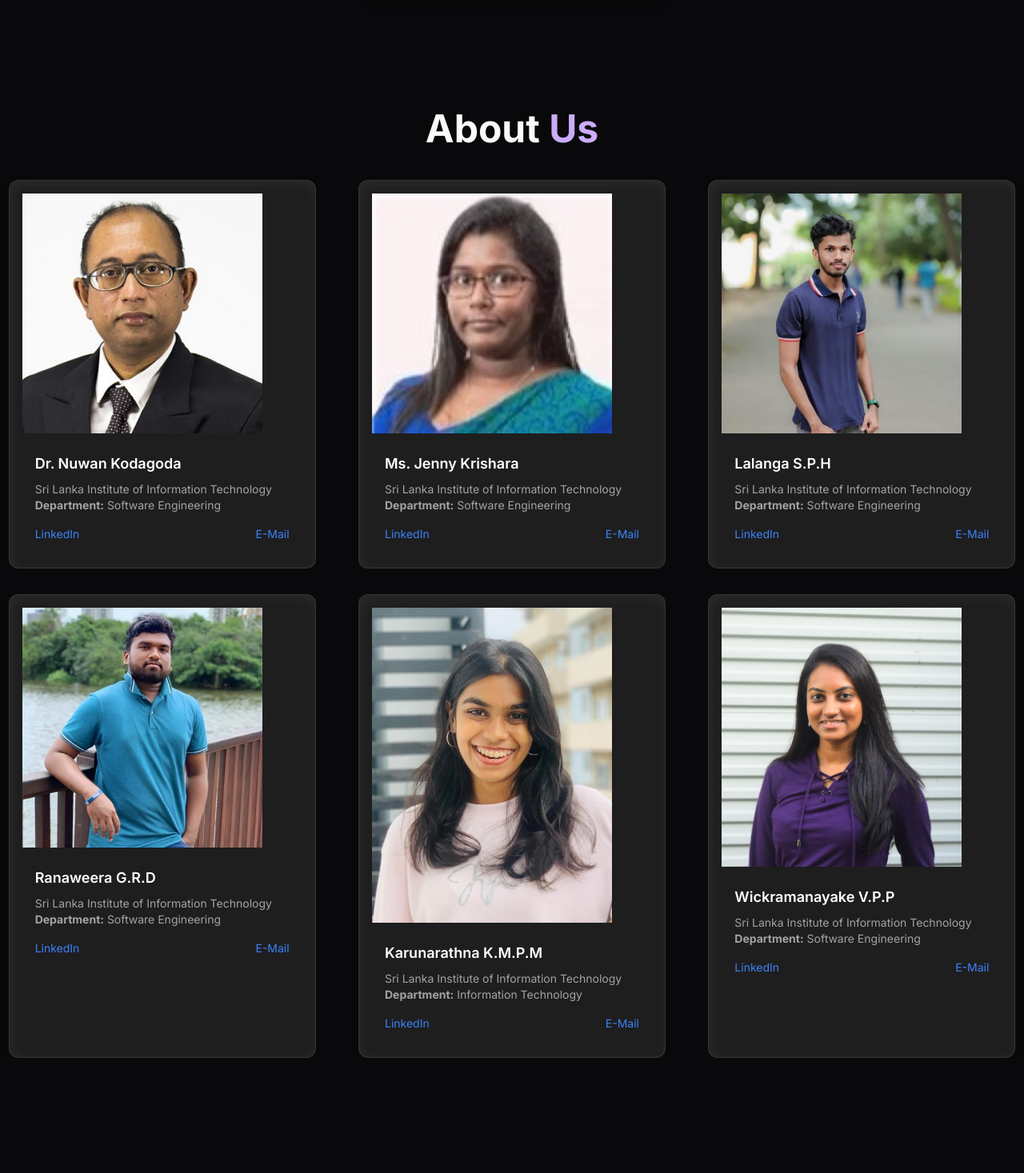
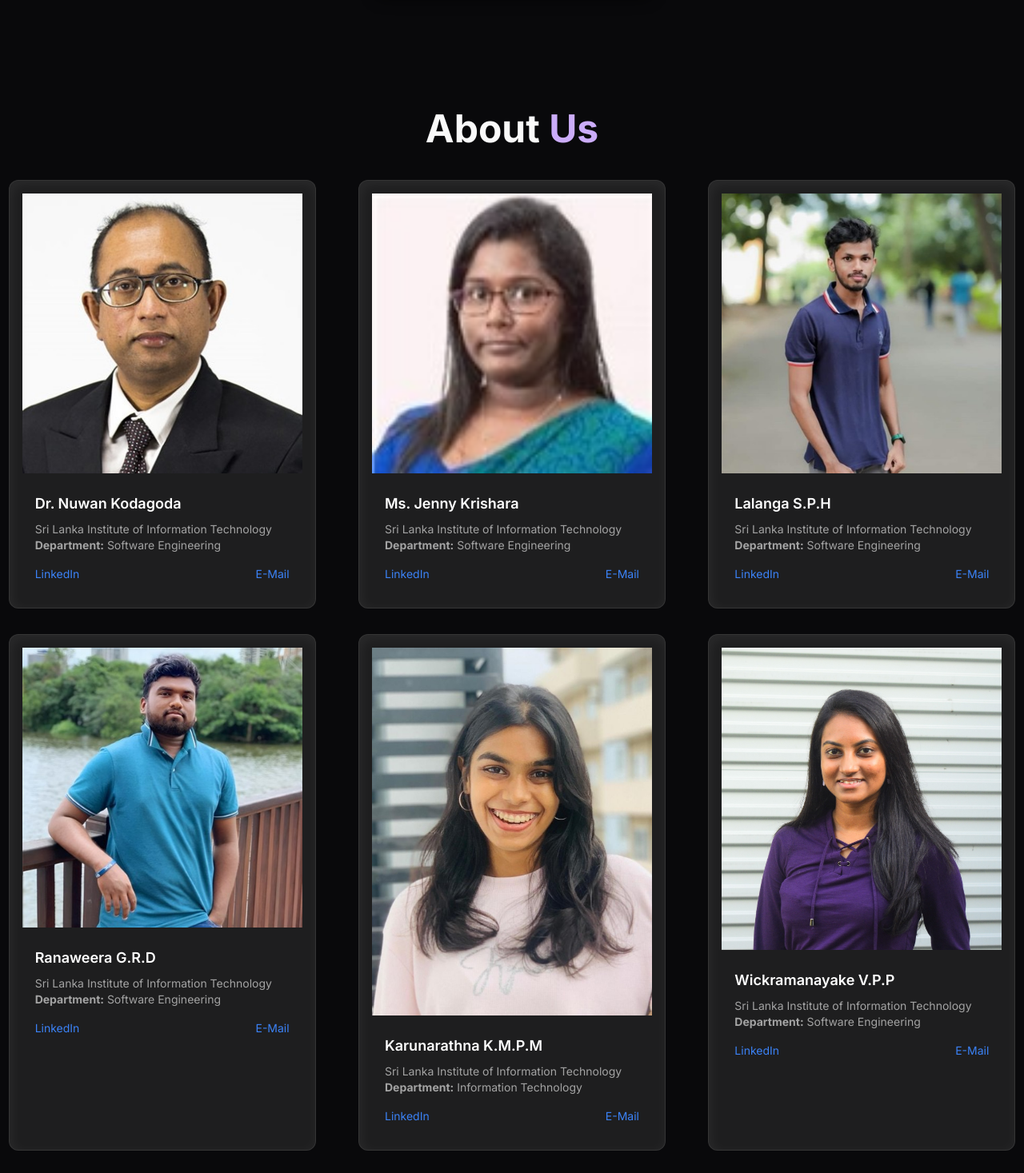
Before and after one commit to IT21049590/IDG-Static-Web, a Next.js app: page /IDG-Static-Web/ in a window 1280 px wide. Shown: the part 9513-10980 px from the top of the page at 80% size. Built offline with nearby package versions, Linux system fonts and the light colour scheme.

Commit message:
css change

```diff
--- a/app/components/AboutUs.tsx
+++ b/app/components/AboutUs.tsx
@@ -10,7 +10,7 @@ const AboutUs = () => {
 
             <div className="grid grid-cols-1 gap-8 sm:grid-cols-2 lg:grid-cols-3 mt-10">
                 <Card>
-                    <img src="/IDG-Static-Web/NuwanSir.JPG" alt="Team Member" width="300" height="200" />
+                    <img src="/IDG-Static-Web/NuwanSir.JPG" alt="Team Member" width="500" height="200" />
                     <div className="p-4">
                         <CardTitle>Dr. Nuwan Kodagoda</CardTitle>
                         <CardDescription>
@@ -25,7 +25,7 @@ const AboutUs = () => {
                 </Card>
                 <Card>
 
-                    <img src="/IDG-Static-Web/JennyMiss.JPG" alt="Team Member" width="300" height="200" />
+                    <img src="/IDG-Static-Web/JennyMiss.JPG" alt="Team Member" width="500" height="200" />
                     <div className="p-4">
                         <CardTitle>Ms. Jenny Krishara</CardTitle>
                         <CardDescription>
@@ -39,7 +39,7 @@ const AboutUs = () => {
                     </div>
                 </Card>
                 <Card>
-                    <img src="/IDG-Static-Web/Hiruna.JPG" alt="Team Member" width="300" height="200" />
+                    <img src="/IDG-Static-Web/Hiruna.JPG" alt="Team Member" width="500" height="200" />
                     <div className="p-4">
                         <CardTitle>Lalanga S.P.H</CardTitle>
                         <CardDescription>
@@ -53,7 +53,7 @@ const AboutUs = () => {
                     </div>
                 </Card>
                 <Card>
-                    <img src="/IDG-Static-Web/Ravishka.JPG" alt="Team Member" width="300" height="200" />
+                    <img src="/IDG-Static-Web/Ravishka.JPG" alt="Team Member" width="500" height="200" />
                     <div className="p-4">
                         <CardTitle>Ranaweera G.R.D</CardTitle>
                         <CardDescription>
@@ -67,7 +67,7 @@ const AboutUs = () => {
                     </div>
                 </Card>
                 <Card>
-                    <img src="/IDG-Static-Web/Maneesha.JPG" alt="Team Member" width="300" height="200" />
+                    <img src="/IDG-Static-Web/Maneesha.JPG" alt="Team Member" width="500" height="200" />
                     <div className="p-4">
                         <CardTitle>Karunarathna K.M.P.M</CardTitle>
                         <CardDescription>
@@ -81,7 +81,7 @@ const AboutUs = () => {
                     </div>
                 </Card>
                 <Card>
-                    <img src="/IDG-Static-Web/Pravini.jpg" alt="Team Member" width="300" height="200" />
+                    <img src="/IDG-Static-Web/Pravini.jpg" alt="Team Member" width="500" height="200" />
                     <div className="p-4">
                         <CardTitle>Wickramanayake V.P.P</CardTitle>
                         <CardDescription>
```
